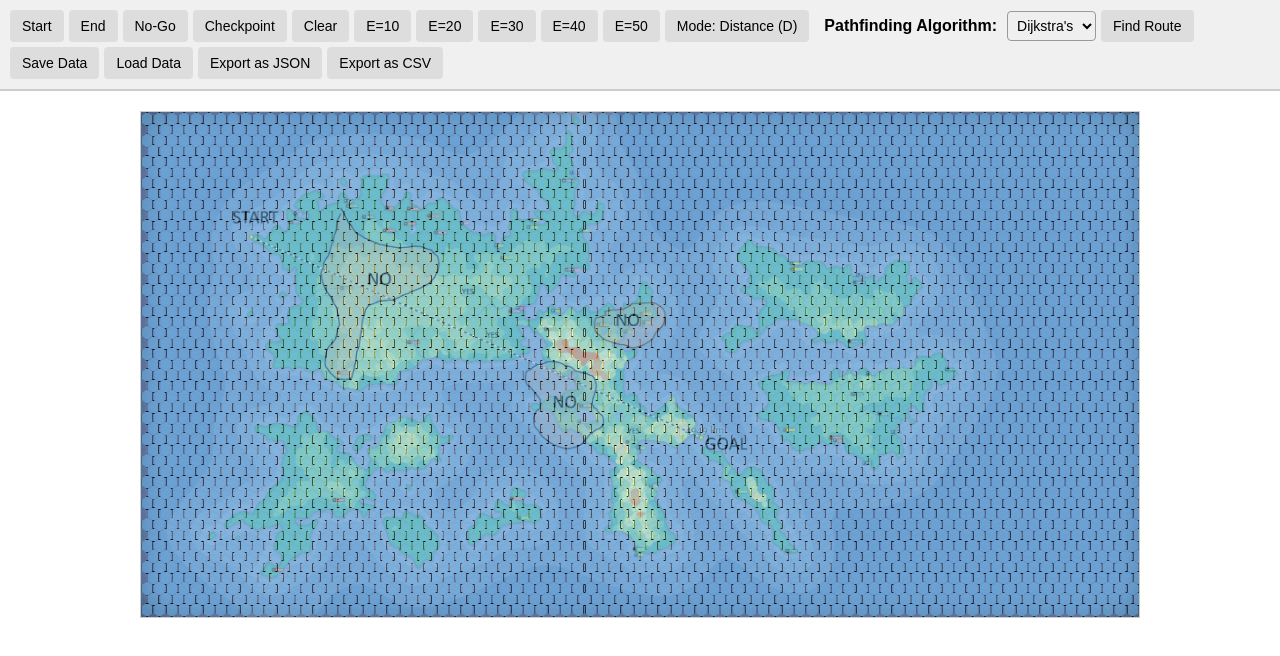
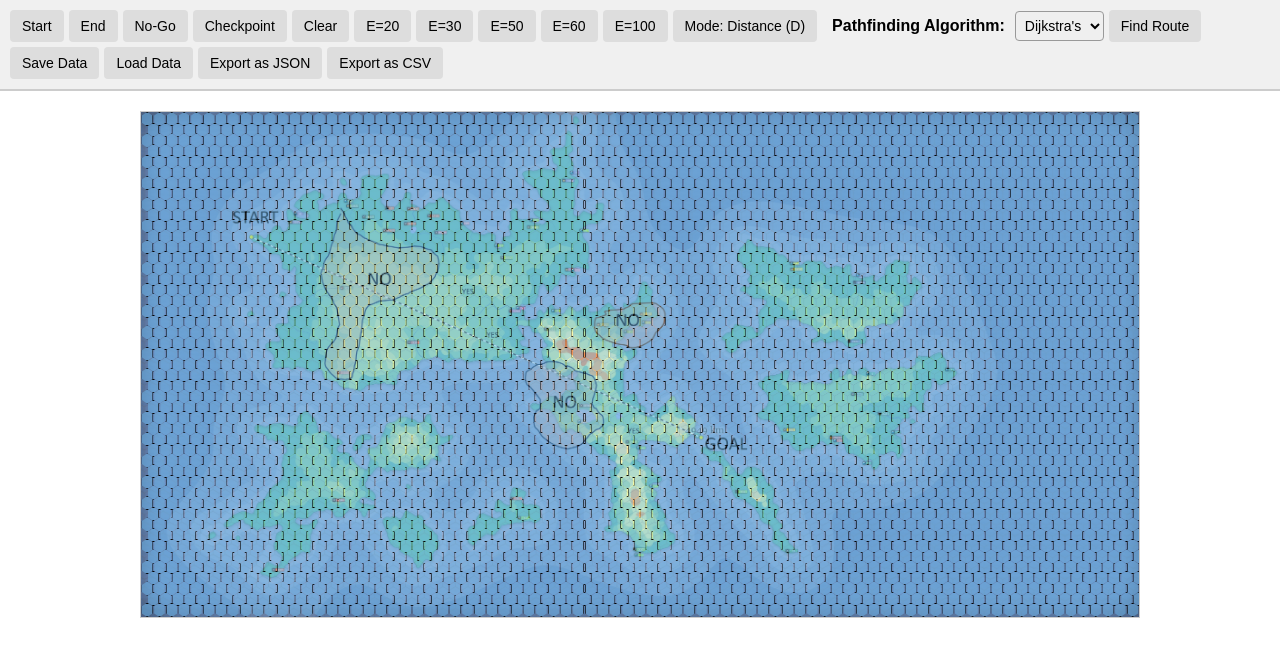
Before and after one commit to NerdAlert-Studio/FlightPlanningSoftwareDemo, a plain HTML site: page index.html in a window 1280 px wide. Drawn offline with Linux system fonts and the light colour scheme.

Commit message:
Add files via upload

```diff
--- a/index.html
+++ b/index.html
@@ -16,11 +16,11 @@
     <button id="btn-clear">Clear</button>
 
     <!-- E-value Assignment Buttons -->
-    <button id="btn-e10">E=10</button>
     <button id="btn-e20">E=20</button>
     <button id="btn-e30">E=30</button>
-    <button id="btn-e40">E=40</button>
     <button id="btn-e50">E=50</button>
+    <button id="btn-e60">E=60</button>
+    <button id="btn-e100">E=100</button>
 
     <!-- Toggle Distance vs Energy -->
     <button id="btn-toggle-cost">Mode: Distance (D)</button>
```
